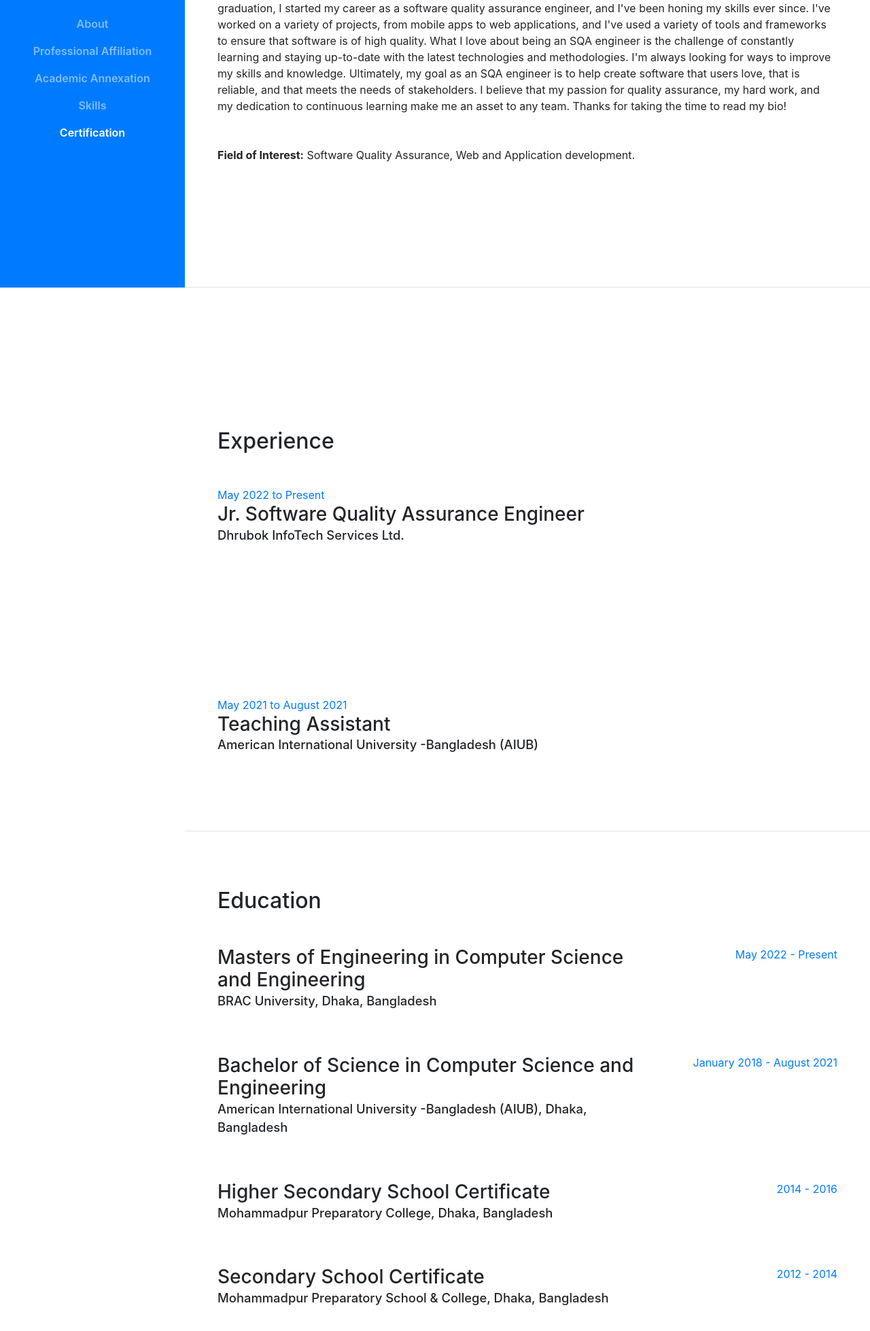
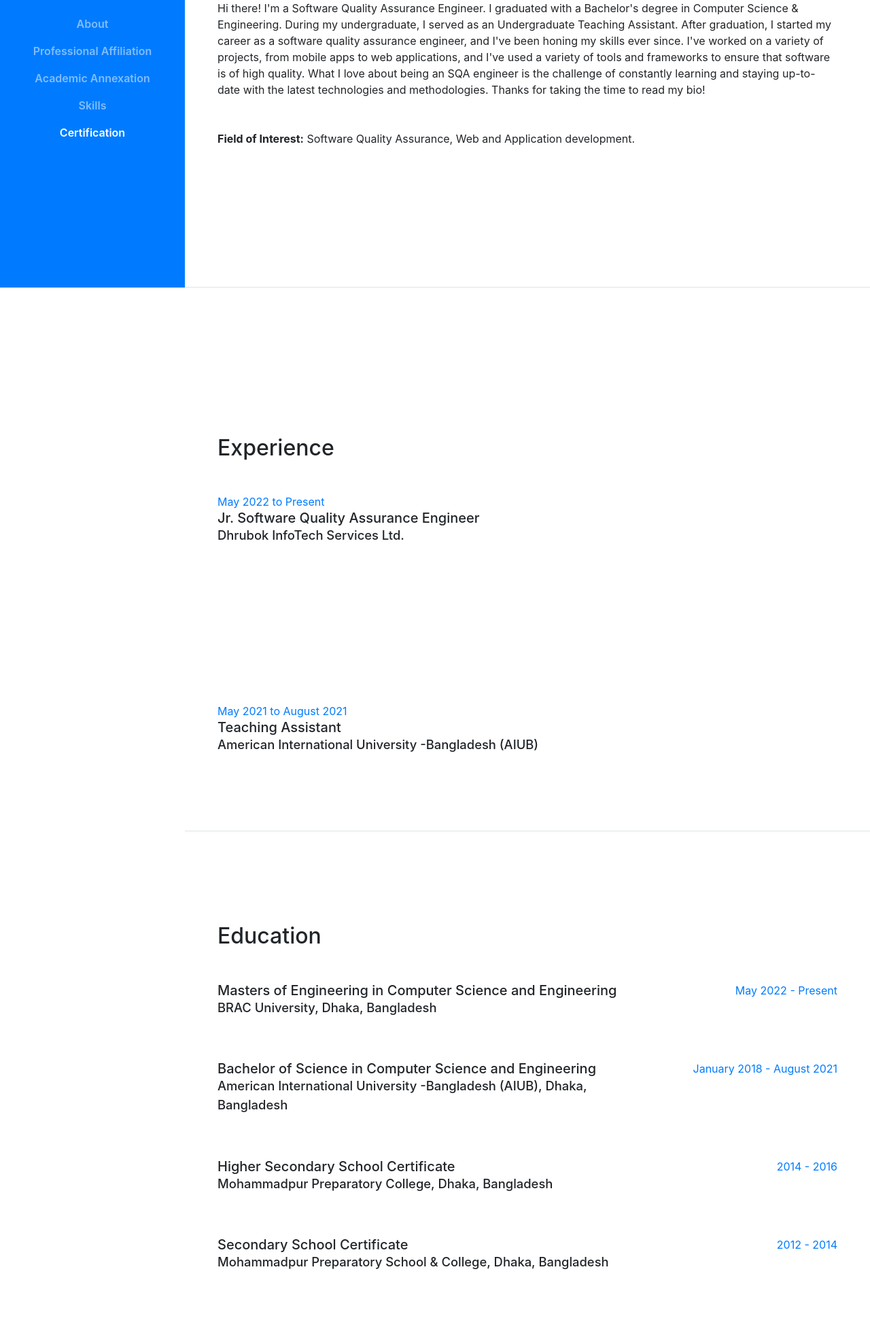
Before and after one commit to fahmee-faiza/fahmee-faiza.github.io, a website with bundled scripts: page index.html in a window 1280 px wide. Shown: the part 377-2335 px from the top of the page at 68% size. Built offline with nearby package versions, Linux system fonts and the light colour scheme; a web font is replaced by a local one.

Commit message:
Update index.html

```diff
--- a/index.html
+++ b/index.html
@@ -114,16 +114,16 @@
 		  <br>
 		  </br>
 		  <p class="mb-5">
-		Hi there! I'm a Software Quality Assurance Engineer. I graduated with a Bachelor's degree in Computer Science.
+		          Hi there! I'm a <span>Software Quality Assurance Engineer</span>. I graduated with a Bachelor's degree in Computer Science & Engineering.
+			  During my undergraduate, I served as an Undergraduate Teaching Assistant.
 			  After graduation, I started my career as a software quality assurance engineer, and I've been honing my skills ever since.
 			  I've worked on a variety of projects, from mobile apps to web applications, and I've used a variety of tools and frameworks to ensure that software is of high quality.
-			  What I love about being an SQA engineer is the challenge of constantly learning and staying up-to-date with the latest technologies and methodologies. I'm always looking for ways to improve my skills and knowledge.
-			  Ultimately, my goal as an SQA engineer is to help create software that users love, that is reliable, and that meets the needs of stakeholders.
-			  I believe that my passion for quality assurance, my hard work, and my dedication to continuous learning make me an asset to any team. Thanks for taking the time to read my bio!
+			  What I love about being an SQA engineer is the challenge of constantly learning and staying up-to-date with the latest technologies and methodologies.
+			  Thanks for taking the time to read my bio!
 		  </p>
 
 		  <p>
-			  <b>Field of Interest:</b> Software Quality Assurance, Web and Application development.
+		     <b>Field of Interest:</b> Software Quality Assurance, Web and Application development.
 		  </p>
 
         </div>
@@ -141,7 +141,7 @@
           <div class="resume-item d-flex flex-column flex-md-row mb-5">
             <div class="resume-content mr-auto">
               <span class="text-primary">May 2022 to Present</span>
-              <h3 class="mb-0">Jr. Software Quality Assurance Engineer</h3>
+              <h5 class="mb-0">Jr. Software Quality Assurance Engineer</h5>
               <div class="subheading mb-3">Dhrubok InfoTech Services Ltd.</div>
 
 
@@ -154,7 +154,7 @@
           <div class="resume-item d-flex flex-column flex-md-row mb-5">
             <div class="resume-content mr-auto">
               <span class="text-primary">May 2021 to August 2021</span>
-              <h3 class="mb-0">Teaching Assistant</h3>
+              <h5 class="mb-0">Teaching Assistant</h5>
               <div class="subheading mb-3">American International University -Bangladesh (AIUB)</div>
 
 
@@ -174,23 +174,23 @@
 
          <div class="resume-item d-flex flex-column flex-md-row mb-5">
             <div class="resume-content mr-auto">
-              <h3 class="mb-0">Masters of Engineering in Computer Science and Engineering</h3>
+              <h5 class="mb-0">Masters of Engineering in Computer Science and Engineering</h5>
               <div class="subheading mb-3">BRAC University, Dhaka, Bangladesh</div>
+            </div>
 
-            </div>
             <div class="resume-date text-md-right">
               <span class="text-primary">May 2022 - Present</span>
             </div>
-          </div>
+         </div>
 
 
 
           <div class="resume-item d-flex flex-column flex-md-row mb-5">
             <div class="resume-content mr-auto">
-              <h3 class="mb-0">Bachelor of Science in Computer Science and Engineering</h3>
+              <h5 class="mb-0">Bachelor of Science in Computer Science and Engineering</h5>
               <div class="subheading mb-3">American International University -Bangladesh (AIUB), Dhaka, Bangladesh </div>
+            </div>
 
-            </div>
             <div class="resume-date text-md-right">
               <span class="text-primary">January 2018 - August 2021</span>
             </div>
@@ -200,9 +200,8 @@
 
           <div class="resume-item d-flex flex-column flex-md-row">
             <div class="resume-content mr-auto">
-              <h3 class="mb-0">Higher Secondary School Certificate</h3>
+              <h5 class="mb-0">Higher Secondary School Certificate</h5>
               <div class="subheading mb-3">Mohammadpur Preparatory College, Dhaka, Bangladesh</div>
-
             </div>
 
             <div class="resume-date text-md-right">
@@ -214,10 +213,10 @@
 
       <div class="resume-item d-flex flex-column flex-md-row">
             <div class="resume-content mr-auto">
-              <h3 class="mb-0">Secondary School Certificate</h3>
+              <h5 class="mb-0">Secondary School Certificate</h5>
               <div class="subheading mb-3">Mohammadpur Preparatory School & College, Dhaka, Bangladesh</div>
+            </div>
 
-            </div>
             <div class="resume-date text-md-right">
               <span class="text-primary"> 2012 -  2014</span>
             </div>
@@ -330,7 +329,7 @@
 
 		<div class="resume-item d-flex flex-column flex-md-row">
             <div class="resume-content mr-auto">
-              <h3 class="mb-0">Course: SQA and Cyber Security</h3>
+              <h5 class="mb-0">Course: SQA and Cyber Security</h5>
               <div class="subheading mb-3">
 			  IT Training BD
 			  </div>
```
